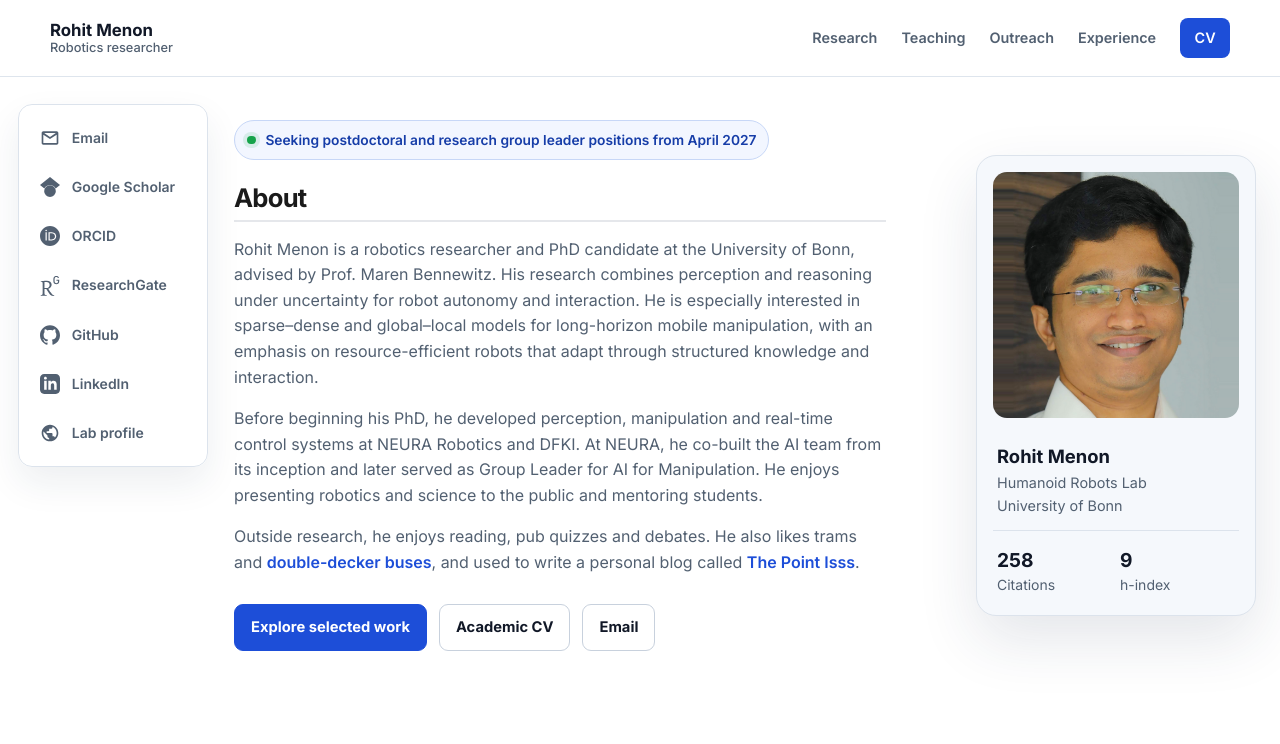
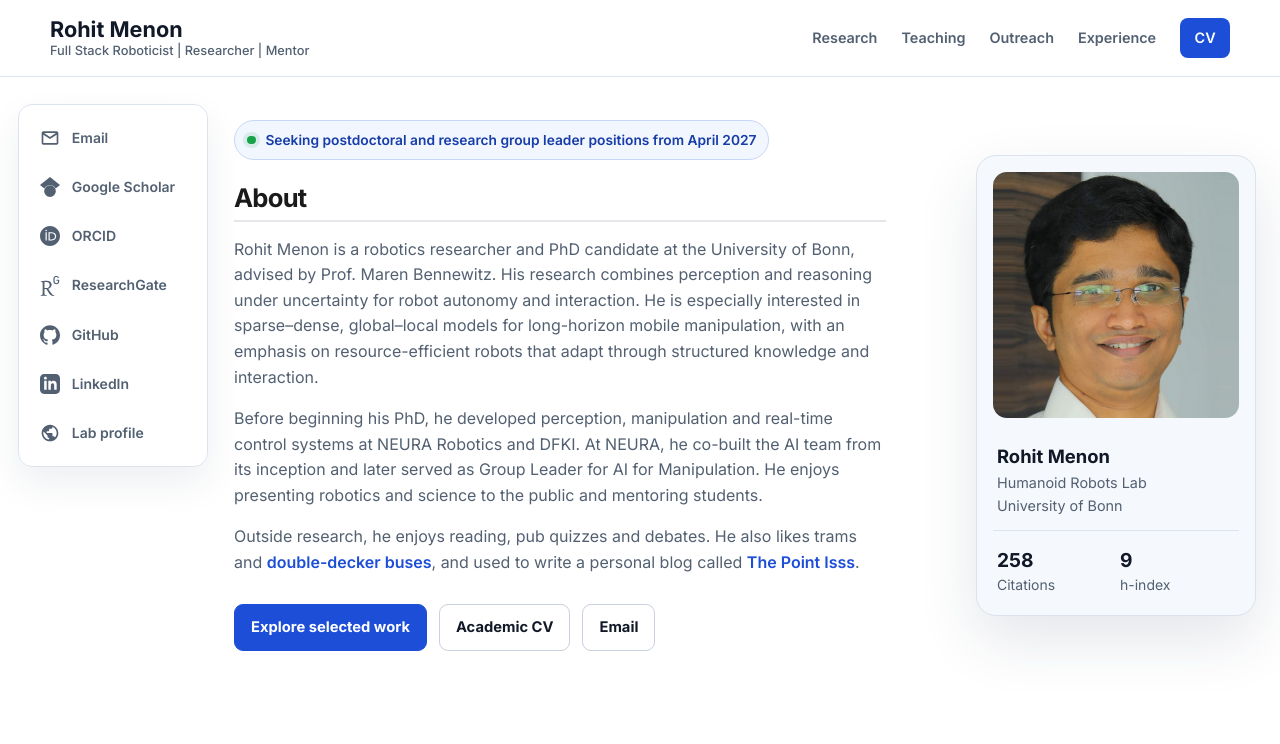
Before and after one commit to rohitmenon86/rohit-menon.github.io, a plain HTML site: page index.html in a window 1280 px wide. Shown: the top 744 px of the page. Drawn offline with Linux system fonts and the light colour scheme.

Commit message:
Update homepage identity and bio wording

```diff
--- a/assets/css/main.css
+++ b/assets/css/main.css
@@ -1438,7 +1438,7 @@ p {
   display: flex;
   flex-direction: column;
   color: var(--home-ink);
-  font-size: 1.05rem;
+  font-size: 1.35rem;
   font-weight: 700;
   line-height: 1.2;
 }
--- a/index.html
+++ b/index.html
@@ -19,7 +19,7 @@
 <body class="home-modern">
   <header class="home-header">
     <nav class="home-nav" aria-label="Primary navigation">
-      <a class="home-wordmark" href="index.html">Rohit Menon<span>Robotics researcher</span></a>
+      <a class="home-wordmark" href="index.html">Rohit Menon<span>Full Stack Roboticist | Researcher | Mentor</span></a>
       <input type="checkbox" id="home-nav-toggle" class="home-nav-toggle">
       <label for="home-nav-toggle" class="home-nav-toggle-label" aria-label="Open navigation"><span></span></label>
       <div class="home-nav-links">
@@ -50,7 +50,7 @@
         <section class="home-hero-about" aria-labelledby="bio-title">
           <h2 id="bio-title">About</h2>
           <div class="home-bio-copy">
-            <p>Rohit Menon is a robotics researcher and PhD candidate at the University of Bonn, advised by Prof. Maren Bennewitz. His research combines perception and reasoning under uncertainty for robot autonomy and interaction. He is especially interested in sparse–dense and global–local models for long-horizon mobile manipulation, with an emphasis on resource-efficient robots that adapt through structured knowledge and interaction.</p>
+            <p>Rohit Menon is a robotics researcher and PhD candidate at the University of Bonn, advised by Prof. Maren Bennewitz. His research combines perception and reasoning under uncertainty for robot autonomy and interaction. He is especially interested in sparse–dense, global–local models for long-horizon mobile manipulation, with an emphasis on resource-efficient robots that adapt through structured knowledge and interaction.</p>
             <p>Before beginning his PhD, he developed perception, manipulation and real-time control systems at NEURA Robotics and DFKI. At NEURA, he co-built the AI team from its inception and later served as Group Leader for AI for Manipulation. He enjoys presenting robotics and science to the public and mentoring students.</p>
             <p>Outside research, he enjoys reading, pub quizzes and debates. He also likes trams and <a href="https://thepointisss.wordpress.com/2016/06/06/double-deckers/">double-decker buses</a>, and used to write a personal blog called <a href="https://thepointisss.wordpress.com/">The Point Isss</a>.</p>
           </div>
```
Also changed, not shown: 3 other files.
